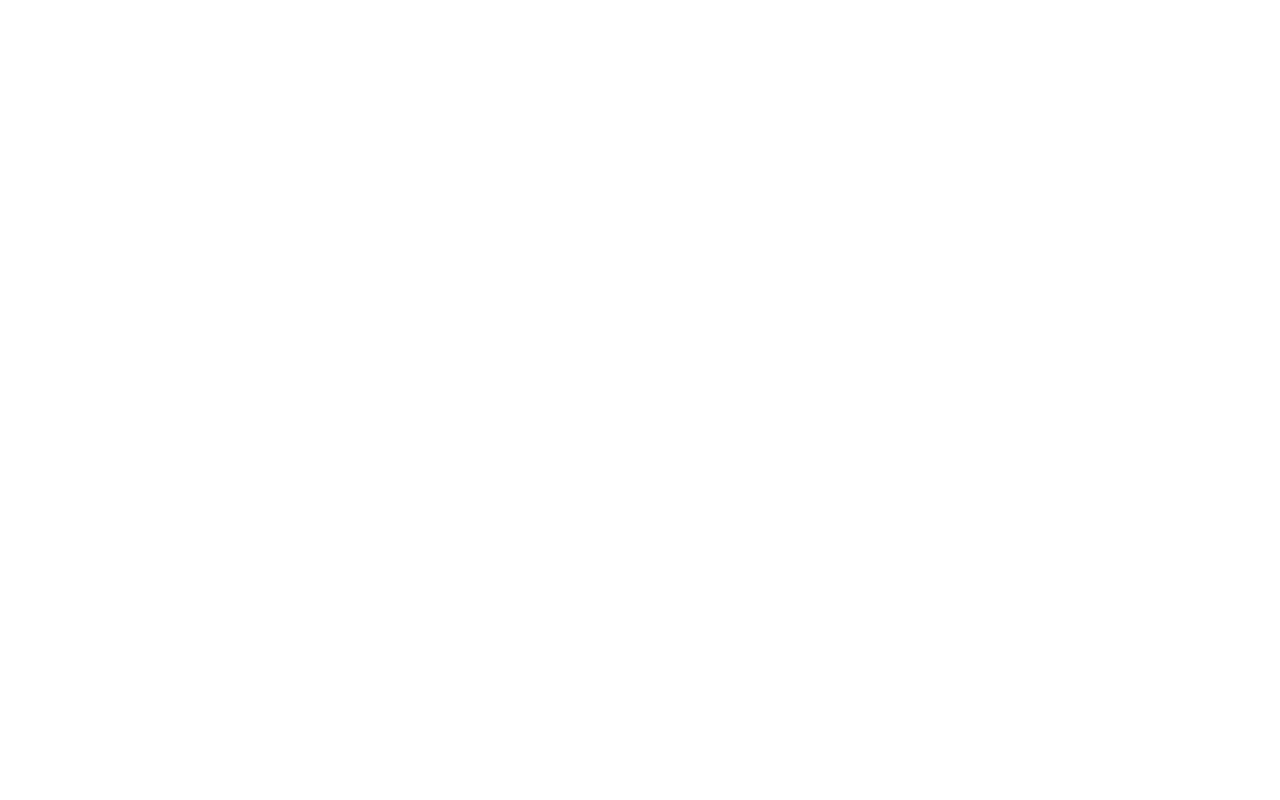
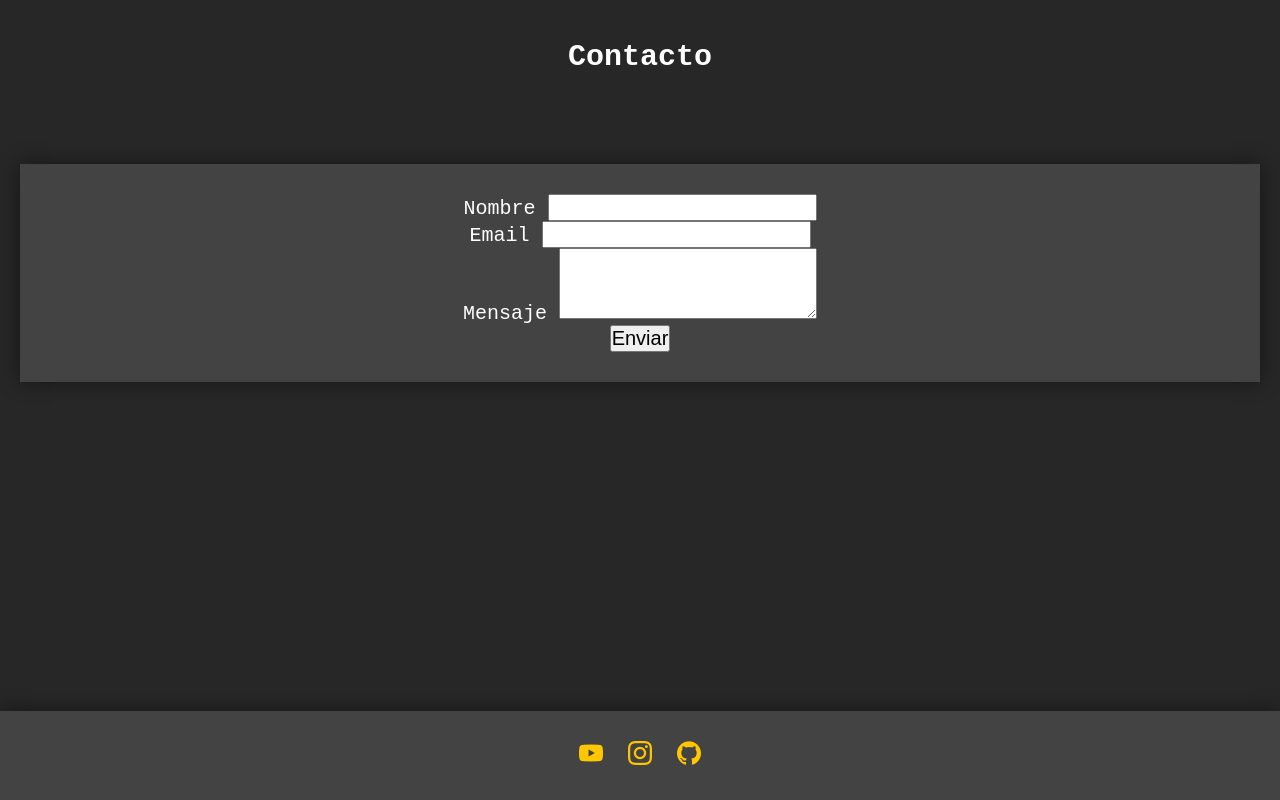
Before and after one commit to TheLizrof/Test, a plain HTML site: page Contacto.html in a window 1280 px wide. Drawn offline with Linux system fonts and the light colour scheme.

Commit message:
Formulario

```diff
--- a/Contacto.html
+++ b/Contacto.html
@@ -1,5 +1,6 @@
 <!DOCTYPE html>
 <html lang="en">
+
 <head>
     <meta charset="UTF-8">
     <meta name="viewport" content="width=device-width, initial-scale=1.0">
@@ -7,7 +8,41 @@
     <title>Contacto</title>
     <link rel="stylesheet" href="css/styles-1.css">
 </head>
+
 <body>
 
+    <h1 class="Logo">Contacto</h1>
+
+    <div class="Contenedor">
+
+        <div class="grupo-contacto">
+
+            <div class="Formulario de contacto">
+                <form action=""></form>
+                <p>
+                    <label for="Nombre">Nombre</label>
+                    <input type="text" name="Nombre" id="Nombre">
+                </p>
+                <p>
+                    <label for="Email">Email</label>
+                    <input type="text" name="Email" id="Email">
+                </p>
+                <p>
+                    <label for="Mensaje">Mensaje</label>
+                    <textarea name="Mensaje" id="Mensaje" rows="3"></textarea>
+                </p>
+                <p>
+                    <button type="Entragar">Enviar</button>
+                </p>
+            </div>
+
+        </div>
+    </div>
+
+    <div class="footer">
+        <a class="icon" href="https://www.youtube.com/channel/UCZuP9e-AhAm1BXrz5ojq5_g" target="_blank"><img src="img/YouTube.png" alt="YouTube"></a>
+        <a class="icon" href="https://www.instagram.com/thelizrof/?next=%2F" target="_blank"><img src="img/Instagram.png" alt="Instagram"></a>
+        <a class="icon" href="https://github.com/TheLizrof" target="_blank"><img src="img/Github.png" alt="Github"></a>
+    </div>
 </body>
 </html>
--- a/css/styles-1.css
+++ b/css/styles-1.css
@@ -0,0 +1,54 @@
+* {
+    box-sizing: border-box;
+    margin: 0;
+    padding: 0;
+    font-family: sans-serif 'Roboto Mono', monospace;
+    font-size: 20px;
+}
+
+@import url('https://fonts.googleapis.com/css2?family=Roboto+Mono:wght@100&display=swap');
+
+body{
+    background-color: #272727;
+    background: #272727;
+}
+
+.Logo{
+    color: #fff;
+    text-align: center;
+    margin-top: 40px;
+    margin-bottom: 90px;
+    font-family: 'Roboto Mono', monospace;
+}
+
+.Contenedor{
+    max-width: 11270px;
+    background: #ffffff21;
+    color: #fff;
+    text-align: center;
+    padding: 1.5em;
+    margin-left: 20px;
+    margin-right: 20px;
+    font-family: 'Roboto Mono', monospace;
+    box-shadow: 0 0 20px 0 rgba(0, 0, 0, 0.466);
+}
+
+h1{
+    text-align: center;
+    font-family: sans-serif;
+    font-size: 30px;
+}
+
+.footer{
+    background-color: #ffffff21;
+    text-align: center;
+    padding: 30px;
+    position: absolute;
+    bottom: 0px;
+    width: 100%;
+    box-shadow: 0 0 20px 0 rgba(0, 0, 0, 0.466);
+}
+
+.icon{
+    padding: 0px 10px;
+}
--- a/css/styles.css
+++ b/css/styles.css
@@ -113,6 +113,7 @@ h1{
     position: absolute;
     bottom: 0px;
     width: 100%;
+    box-shadow: 0 0 20px 0 rgba(0, 0, 0, 0.466);
 }
 
 .icon{
```
Also changed, not shown: index.html (+2 -2 lines).
